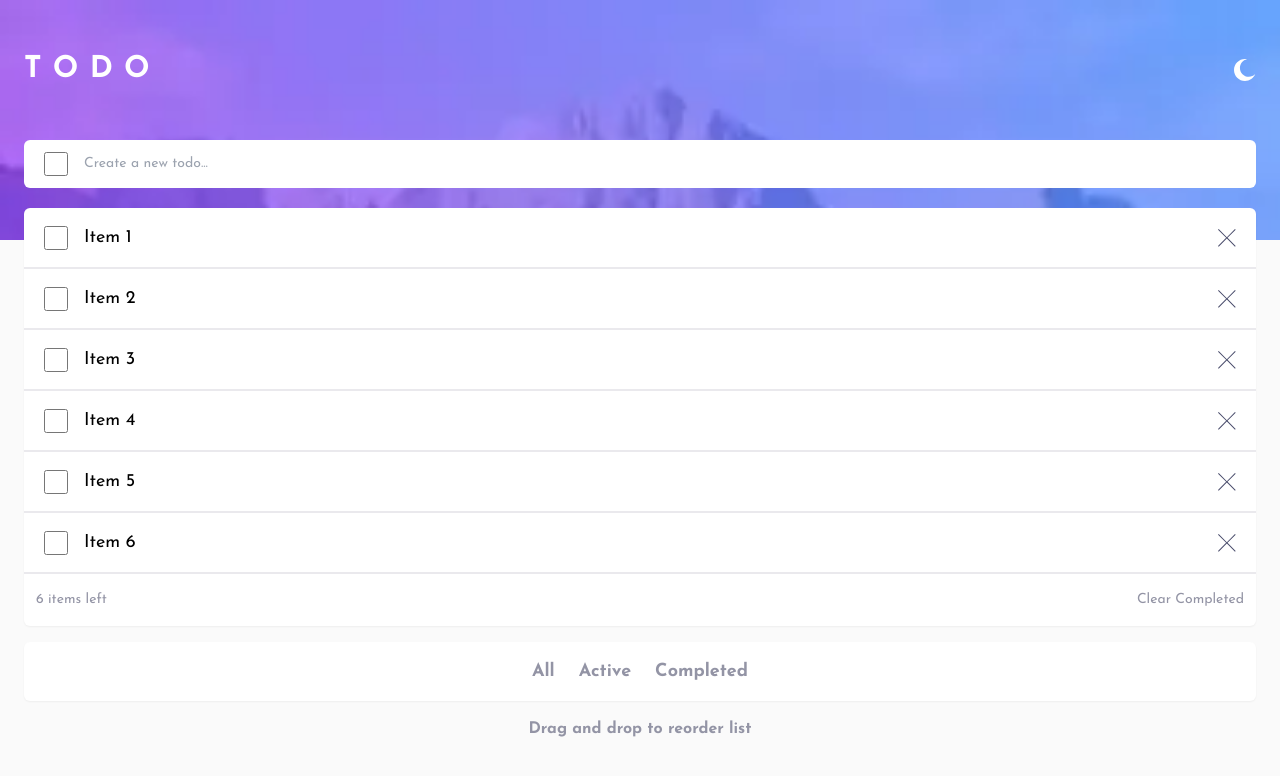
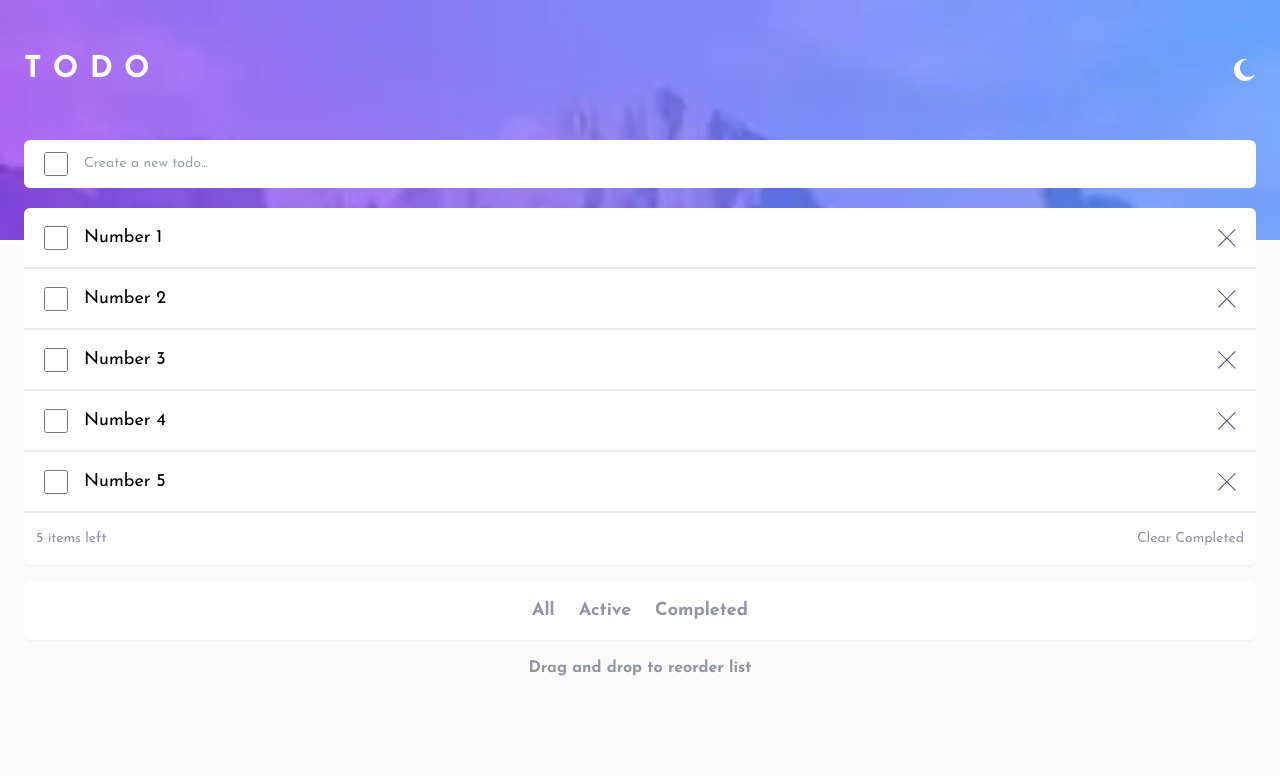
Before and after one commit to saullbrandao/todo-app, a Next.js app: page / in a window 1280 px wide. Shown: the top 776 px of the page. Built offline with nearby package versions, Linux system fonts and the light colour scheme.

Commit message:
feat: make the list show the items from the Todo context

```diff
--- a/src/components/List/index.tsx
+++ b/src/components/List/index.tsx
@@ -1,15 +1,16 @@
 import { ListItem } from 'components/ListItem'
-
-const items = ['Item 1', 'Item 2', 'Item 3', 'Item 4', 'Item 5', 'Item 6']
+import { useTodo } from 'hooks/useTodo'
 
 export function List() {
+  const { todoList } = useTodo()
+
   return (
     <ul className="flex flex-col items-center bg-white rounded-md w-full -mt-8 divide-y-2 divide-[#eae9ed] shadow-sm">
-      {items.map(item => (
-        <ListItem key={item} item={item} />
+      {todoList?.map(item => (
+        <ListItem key={item.id} item={item} />
       ))}
       <li className="flex justify-between w-full px-3 py-4 text-light-gray-400 text-sm">
-        <span>{items.length} items left</span>
+        <span>{todoList.length} items left</span>
         <span>Clear Completed</span>
       </li>
     </ul>
--- a/src/components/ListItem/index.tsx
+++ b/src/components/ListItem/index.tsx
@@ -1,16 +1,14 @@
 import { CheckBox } from 'components/CheckBox'
 import Image from 'next/image'
+import { ListItemProps } from './types'
 
-export function ListItem({ key = '', item = '' }) {
+export function ListItem({ item }: ListItemProps) {
   return (
-    <li
-      className="flex justify-between items-center gap-4 w-full px-5 py-4 "
-      key={key}
-    >
+    <li className="flex justify-between items-center gap-4 w-full px-5 py-4 ">
       <div className="flex flex-1 gap-4 items-center">
-        <CheckBox id={key} />
-        <label className="flex-1" htmlFor={key}>
-          {item}
+        <CheckBox id={item.id} />
+        <label className="flex-1" htmlFor={item.id}>
+          {item.value}
         </label>
       </div>
       <Image src="/icon-cross.svg" width={18} height={18} alt="Cross sign" />
--- /dev/null
+++ b/src/components/ListItem/types.ts
@@ -0,0 +1,7 @@
+export type ListItemProps = {
+  item: {
+    value: string
+    id: string
+    checked: boolean
+  }
+}
```
